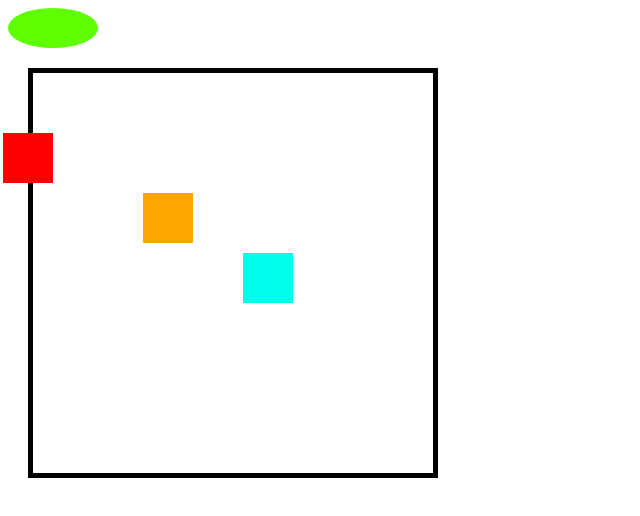
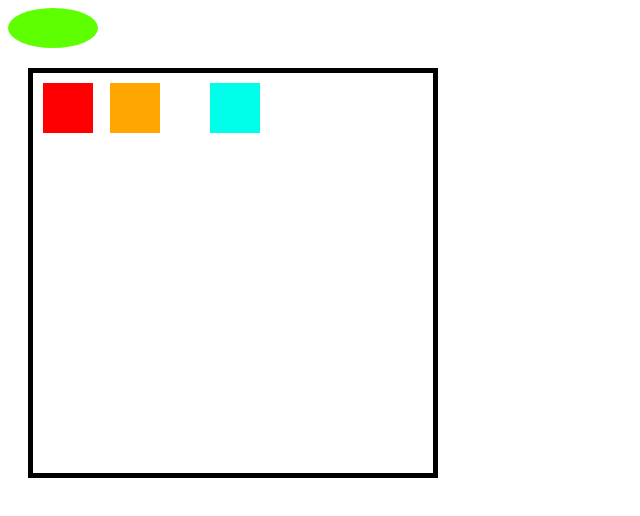
Before and after one commit to armeetj/learning-sass, a plain HTML site: page index.html in a window 1280 px wide. Shown: the whole page, without its empty margins (0-640 px from the left). Drawn offline with Linux system fonts and the light colour scheme.

Commit message:
position absolute

```diff
--- a/style/style.scss
+++ b/style/style.scss
@@ -40,12 +40,10 @@ sans-serif;
         width: 50px;
         height: 50px;
         margin: 10px;
-        position: relative;
+        position: absolute;
 
-        top: 50px;
         &.item1 {
             background-color: rgb(255, 0, 0);
-            right: 10%;
         }
 
         &.item2 {
```
Also changed, not shown: style/style.css, 1 other file.
